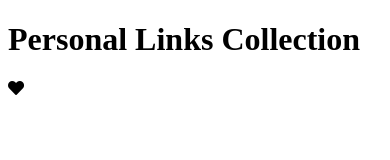
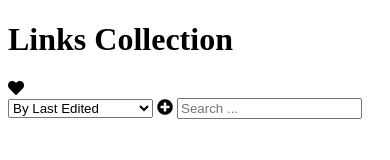
Before and after one commit to ChanMyaeOo/personal-links-collection, a website built with Parcel: page src/index.html in a window 390 px wide. Built offline with nearby package versions, Linux system fonts and the light colour scheme.

Commit message:
finished responsive nav

```diff
--- a/src/index.html
+++ b/src/index.html
@@ -13,7 +13,7 @@
     <!-- Header section -->
     <header class="header">
       <div class="header__content">
-        <h1 class="header__title">Personal Links Collection</h1>
+        <h1 class="header__title">Links Collection</h1>
       </div>
 
       <div class="header__favourite">
@@ -21,6 +21,27 @@
       </div>
     </header>
 
+    <div class="container">
+      <!-- Nav section -->
+      <div class="nav">
+        <select name="sortBy" id="sortBy" class="nav__sortBy">
+          <option value="">By Last Edited</option>
+          <option value="">By Recently Created</option>
+          <option value="">By Alphabetically</option>
+        </select>
+
+        <i class="fas fa-plus-circle nav__add-btn"></i>
+
+        <input
+          type="text"
+          name="searchInput"
+          id="search"
+          class="nav__search"
+          placeholder="Search ..."
+        />
+      </div>
+    </div>
+
     <script src="index.js"></script>
   </body>
 </html>
--- a/src/sass/abstracts/_variables.scss
+++ b/src/sass/abstracts/_variables.scss
@@ -8,3 +8,4 @@ $color-bg-primary: linear-gradient(
 
 // Color
 $color-white: #f2f2f2;
+$color-blueviolet: blueviolet;
--- a/src/sass/base/_base.scss
+++ b/src/sass/base/_base.scss
@@ -2,6 +2,10 @@
   margin: 0;
   padding: 0;
   box-sizing: border-box;
+}
+
+body {
+  background-image: linear-gradient(120deg, #fdfbfb 0%, #ebedee 100%);
 }
 
 /*
@@ -20,6 +24,6 @@ html {
   }
 
   @include respond(small-phone) {
-    font-size: 40%;
+    font-size: 50%;
   }
 }
--- /dev/null
+++ b/src/sass/layouts/_main-section.scss
@@ -0,0 +1,12 @@
+.container {
+  width: 75%;
+  margin: 0 auto;
+
+  @include respond(tab-port) {
+    width: 80%;
+  }
+
+  @include respond(phone) {
+    width: 90%;
+  }
+}
--- /dev/null
+++ b/src/sass/layouts/_nav.scss
@@ -0,0 +1,41 @@
+.nav {
+  display: grid;
+  grid-template-columns: repeat(3, 1fr);
+  padding: 6rem 0;
+
+  &__sortBy {
+    height: 3.5rem;
+    max-width: 15rem;
+    justify-self: center;
+
+    @include respond(phone) {
+      justify-self: start;
+      grid-column: 1/3;
+      max-width: 18rem;
+    }
+  }
+
+  &__add-btn {
+    font-size: 4.5rem;
+    color: $color-blueviolet;
+    cursor: pointer;
+    justify-self: center;
+
+    @include respond(phone) {
+      order: -1;
+      grid-column: 1/4;
+      padding-bottom: 4rem;
+    }
+  }
+
+  &__search {
+    height: 3.5rem;
+    padding: 0.5rem;
+    max-width: 17rem;
+    justify-self: center;
+
+    @include respond(phone) {
+      justify-self: end;
+    }
+  }
+}
--- a/src/sass/main.scss
+++ b/src/sass/main.scss
@@ -5,3 +5,5 @@
 @import './base/typography';
 
 @import './layouts/header';
+@import './layouts/main-section';
+@import './layouts/nav';
```
